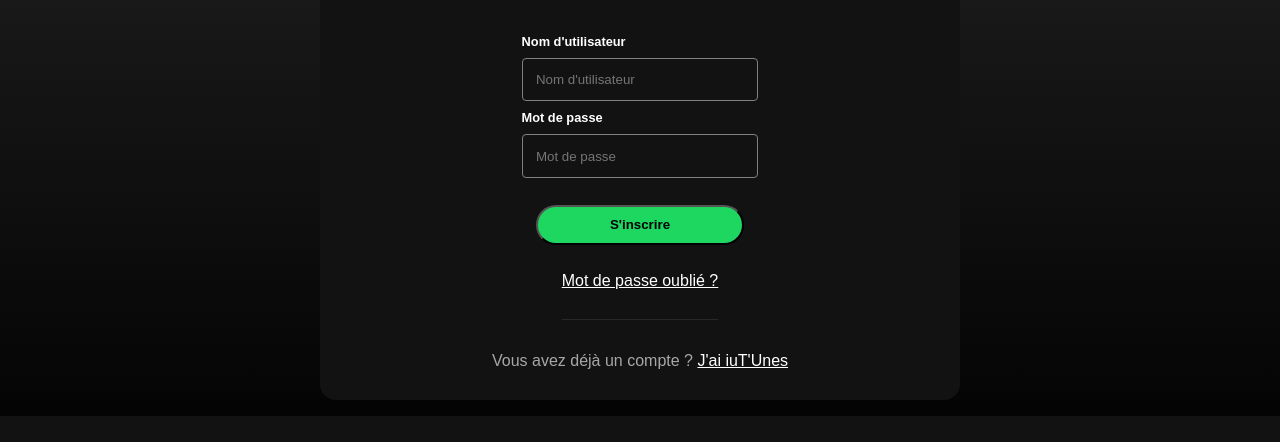
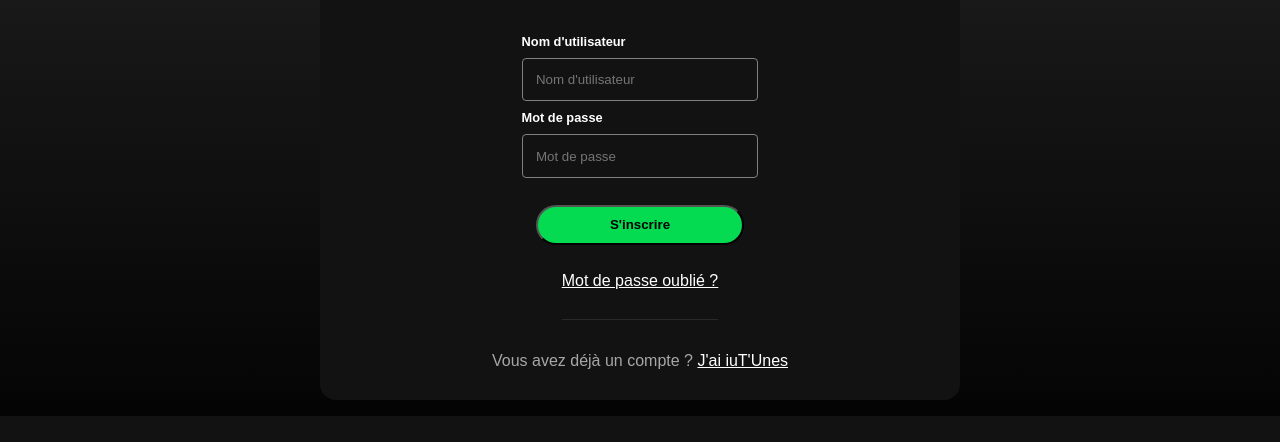
Before and after one commit to BRISSETLeo/sae_web_php, a PHP site: page /index.php?action=inscription in a window 1280 px wide. Shown: the part 359-801 px from the top of the page. Run offline with PHP 8.4, Linux system fonts and the light colour scheme.

Commit message:
modif css bouton co/inscription

```diff
--- a/static/css/identification.css
+++ b/static/css/identification.css
@@ -98,7 +98,7 @@ body {
     text-align: center;
     width: 70%;
     font-weight: bold;
-    background-color: #1ed760;
+    background-color: #05db50;
     color: black;
     padding: 0.8em;
     border-radius: 10em;
@@ -135,6 +135,7 @@ body {
 
 #identification #se-identifier:hover {
     background-color: #1ed760;
+    ;
     transform: scale(1.04);
 }
 
```
